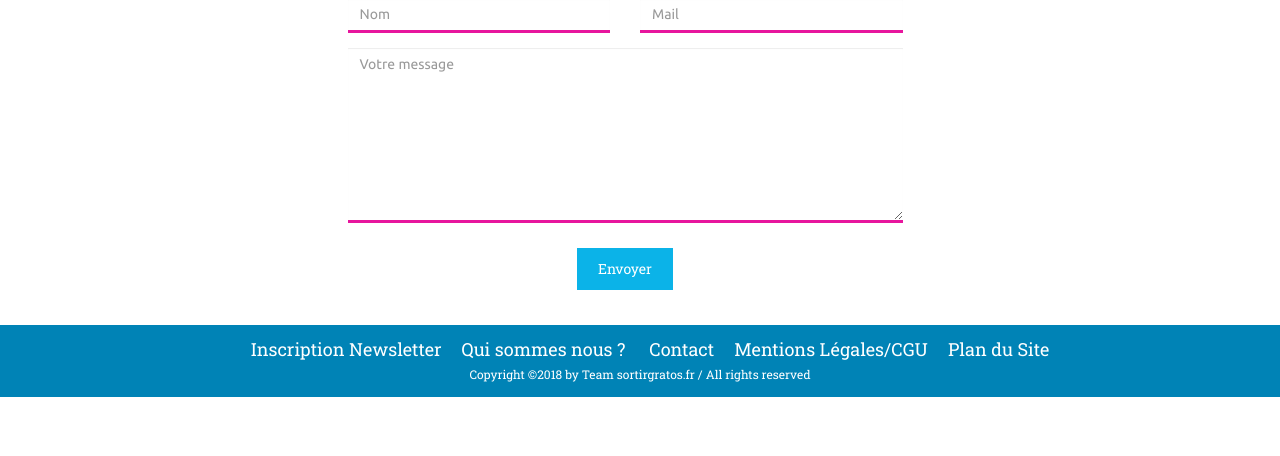
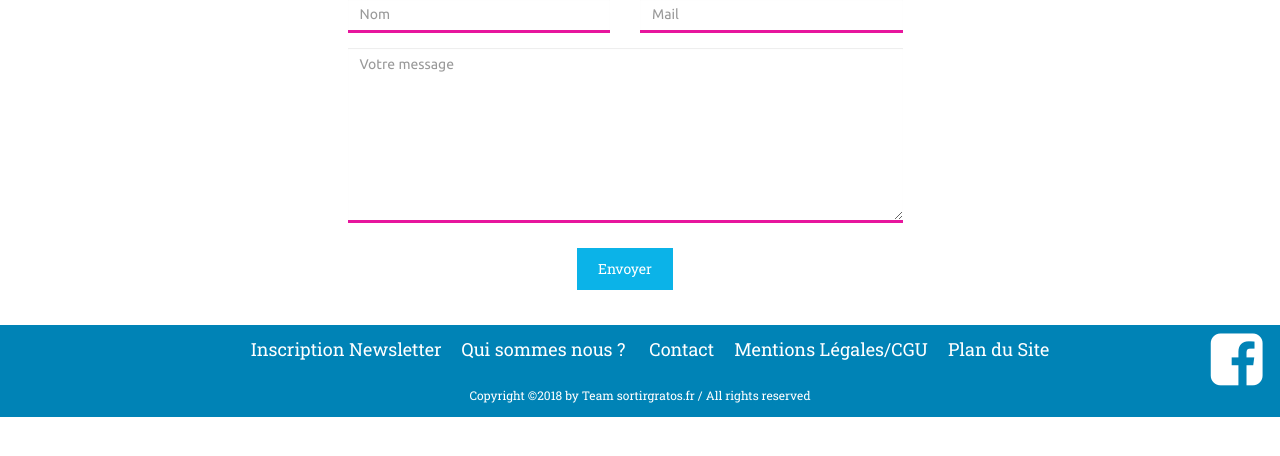
Before and after one commit to vcoquinot/sortir, a PHP site: page /contact.php in a window 1280 px wide. Shown: the part 320-776 px from the top of the page. Run offline with PHP 8.4, Linux system fonts and the light colour scheme; some libraries are stand-ins or nearby versions.

Commit message:
added link font awesome

```diff
--- a/contact.php
+++ b/contact.php
@@ -11,6 +11,7 @@
 
     <!-- Bootstrap -->
         <link href="bootstrap/css/bootstrap.min.css" rel="stylesheet">
+        <link href="https://maxcdn.bootstrapcdn.com/font-awesome/4.3.0/css/font-awesome.min.css" rel="stylesheet">
 
     <!-- HTML5 shim and Respond.js for IE8 support of HTML5 elements and media queries -->
     <!-- WARNING: Respond.js doesn't work if you view the page via file:// -->
```
